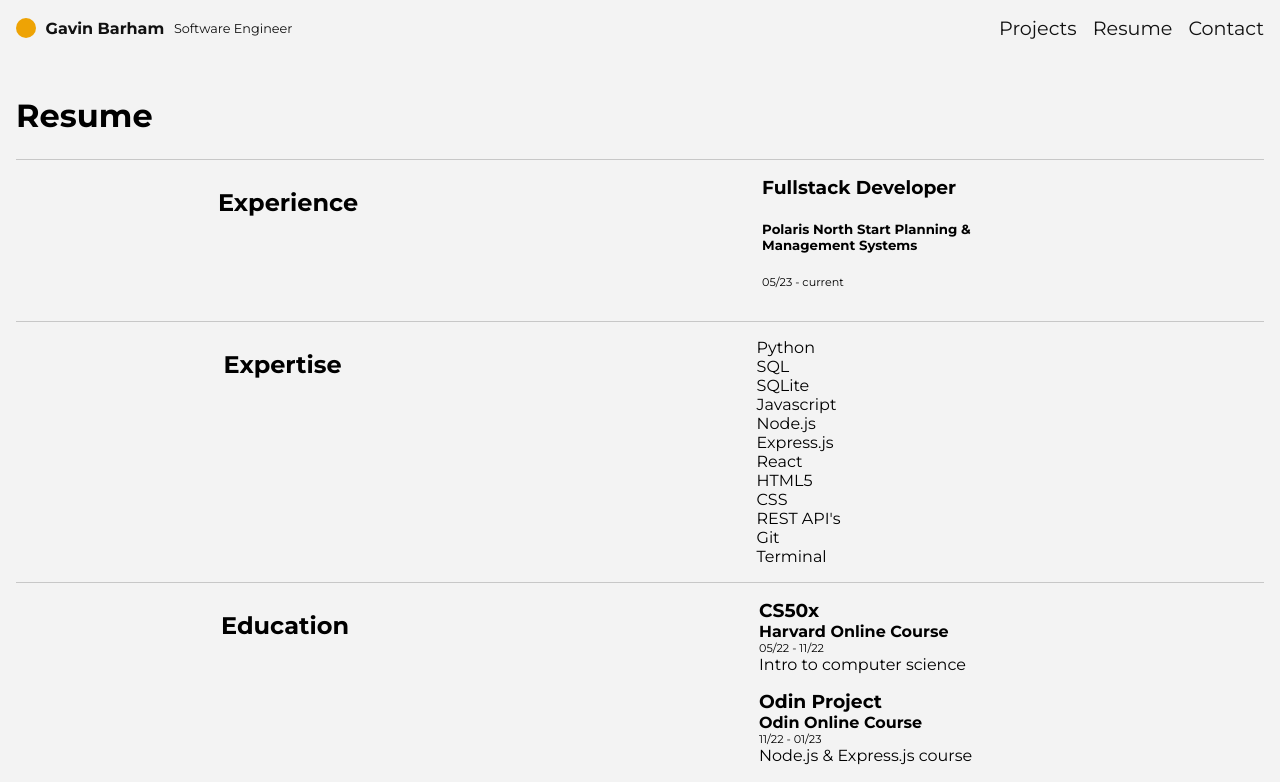
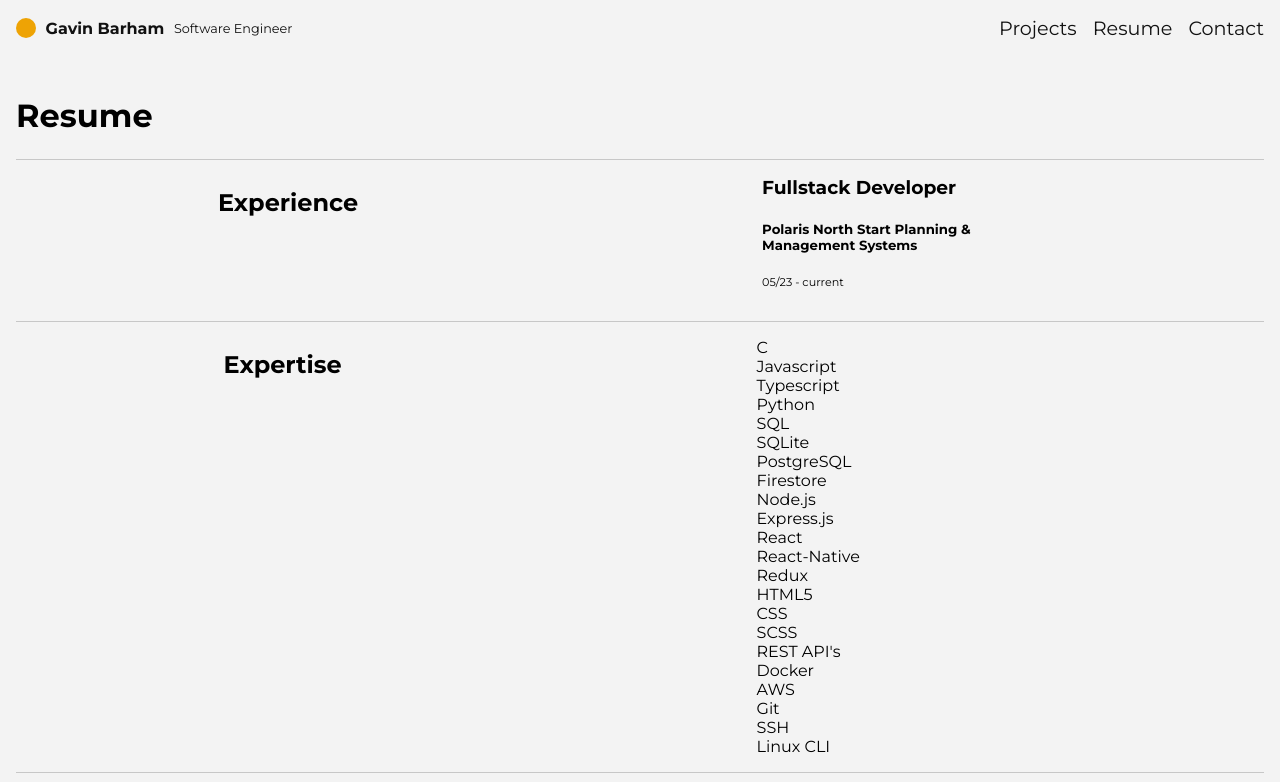
Before and after one commit to Gavin-Barham/dev-portfolio, a React (Vite) app: page /resume in a window 1280 px wide. Shown: the top 782 px of the page. Built offline with nearby package versions, Linux system fonts and the light colour scheme.

Commit message:
update skills

```diff
--- a/src/pages/Projects/data.js
+++ b/src/pages/Projects/data.js
@@ -38,6 +38,6 @@ const projects = [
     },
 ]
 
-const skills = ["Python", "SQL", "SQLite", "Javascript", "Node.js", "Express.js", "React", "HTML5", "CSS", "REST API's", "Git", "Terminal"]
+const skills = ["C","Javascript","Typescript","Python","SQL","SQLite","PostgreSQL","Firestore","Node.js","Express.js","React","React-Native","Redux","HTML5","CSS","SCSS","REST API's","Docker","AWS","Git","SSH","Linux CLI"]
 
 export {projects, skills}
```
